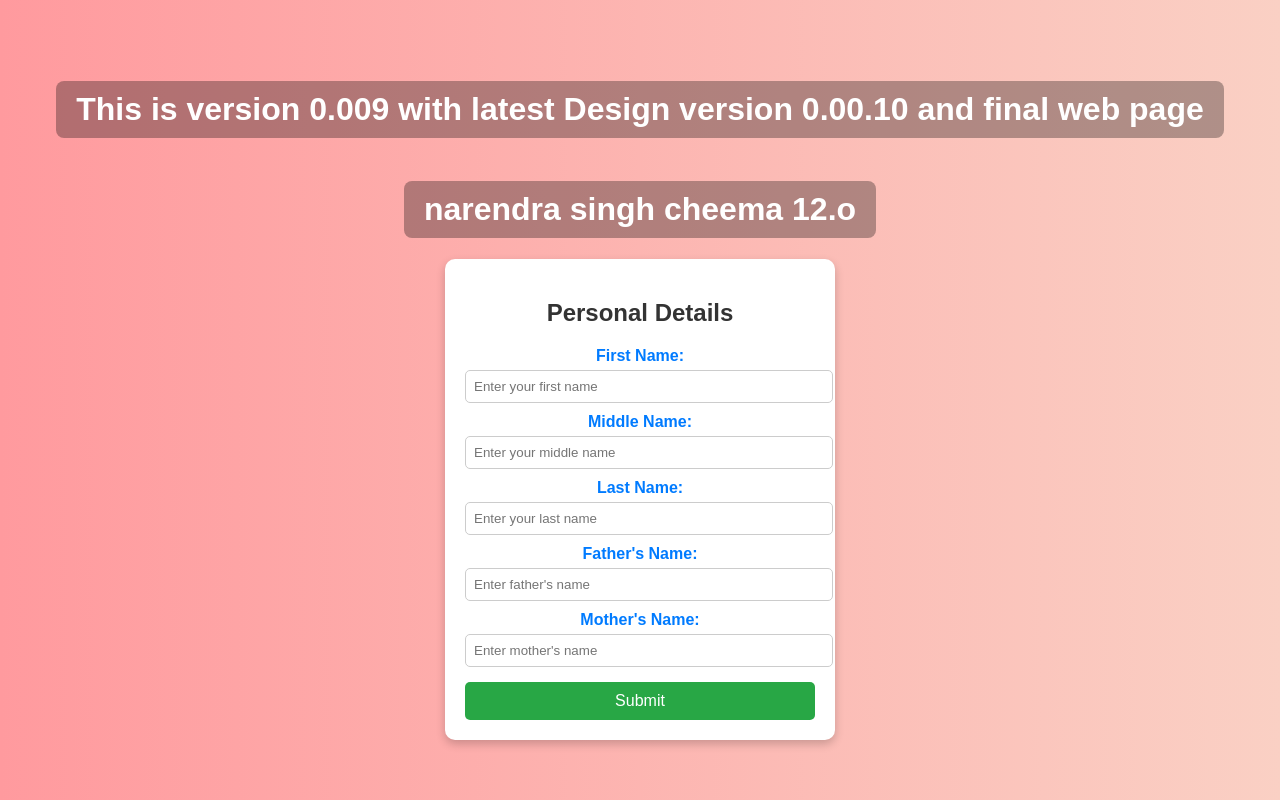
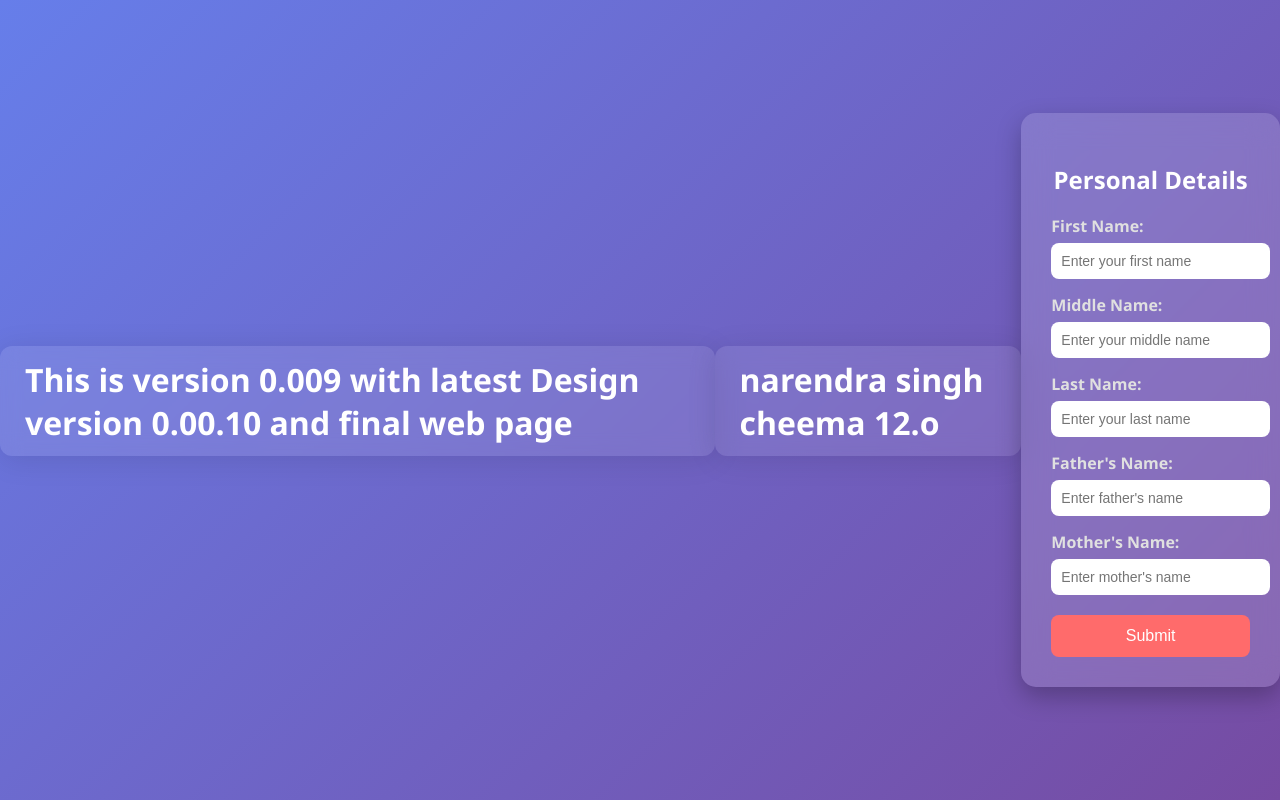
Before and after one commit to narendrasinghcheema/cicd, a Flask app: page / in a window 1280 px wide. Run offline with Flask 2, Linux system fonts and the light colour scheme.

Commit message:
added design

```diff
--- a/static/styles.css
+++ b/static/styles.css
@@ -1,70 +1,82 @@
 /* General Styles */
 body {
-    background: linear-gradient(to right, #ff9a9e, #fad0c4); /* Gradient Background */
-    color: #333;
-    font-family: Arial, sans-serif;
+    background: linear-gradient(135deg, #667eea, #764ba2); /* Modern gradient */
+    font-family: 'Segoe UI', Tahoma, Geneva, Verdana, sans-serif;
     margin: 0;
     padding: 0;
     display: flex;
-    flex-direction: column;
     align-items: center;
     justify-content: center;
     height: 100vh;
+    color: #fff;
+    overflow: hidden;
 }
 
 /* Heading Style */
 h1 {
-    color: #fff;
-    background: rgba(0, 0, 0, 0.3);
-    padding: 10px 20px;
-    border-radius: 8px;
-    text-align: center;
+    background: rgba(255, 255, 255, 0.1);
+    backdrop-filter: blur(10px);
+    padding: 12px 25px;
+    border-radius: 12px;
+    font-size: 2rem;
+    margin-bottom: 20px;
+    box-shadow: 0 4px 30px rgba(0, 0, 0, 0.1);
 }
 
 /* Form Container */
 .form-container {
-    background: white;
-    padding: 20px;
-    border-radius: 10px;
-    box-shadow: 0px 4px 10px rgba(0, 0, 0, 0.2);
+    background: rgba(255, 255, 255, 0.15);
+    backdrop-filter: blur(15px);
+    padding: 30px;
+    border-radius: 15px;
+    box-shadow: 0px 10px 25px rgba(0, 0, 0, 0.25);
     width: 350px;
     text-align: center;
+    animation: fadeIn 1s ease;
 }
 
 /* Form Labels */
 form label {
     display: block;
-    margin-top: 10px;
-    font-weight: bold;
-    color: #007bff;
+    margin-top: 15px;
+    font-weight: 600;
+    text-align: left;
+    color: #e0e0e0;
 }
 
 /* Form Inputs */
 form input {
     width: 100%;
-    padding: 8px;
-    margin-top: 5px;
-    border: 1px solid #ccc;
-    border-radius: 5px;
+    padding: 10px;
+    margin-top: 6px;
+    border: none;
+    border-radius: 8px;
     outline: none;
+    font-size: 14px;
+    transition: box-shadow 0.3s;
+}
+
+form input:focus {
+    box-shadow: 0 0 8px rgba(102, 126, 234, 0.8);
 }
 
 /* Button Styling */
 button {
-    background-color: #28a745;
+    background-color: #ff6b6b;
     color: white;
     border: none;
-    padding: 10px 15px;
+    padding: 12px;
+    margin-top: 20px;
+    font-size: 16px;
+    width: 100%;
+    border-radius: 8px;
     cursor: pointer;
-    font-size: 16px;
-    margin-top: 15px;
-    width: 100%;
-    border-radius: 5px;
-    transition: background 0.3s;
+    transition: background 0.3s, transform 0.2s;
 }
 
 button:hover {
-    background-color: #218838;
+    background-color: #fa5252;
+    transform: scale(1.02);
 }
 
 /* Responsive Design */
@@ -73,3 +85,15 @@
         width: 90%;
     }
 }
+
+/* Animations */
+@keyframes fadeIn {
+    from {
+        opacity: 0;
+        transform: translateY(15px);
+    }
+    to {
+        opacity: 1;
+        transform: translateY(0);
+    }
+}
```
